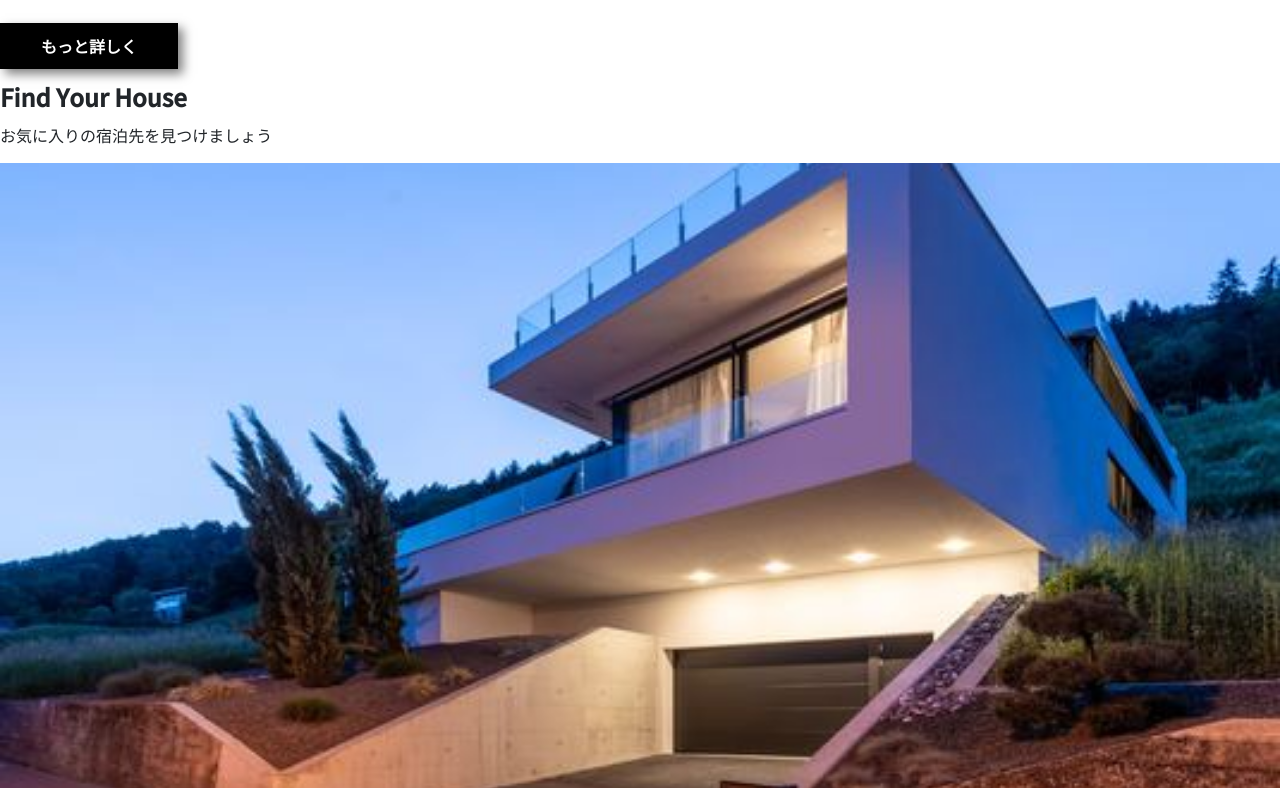
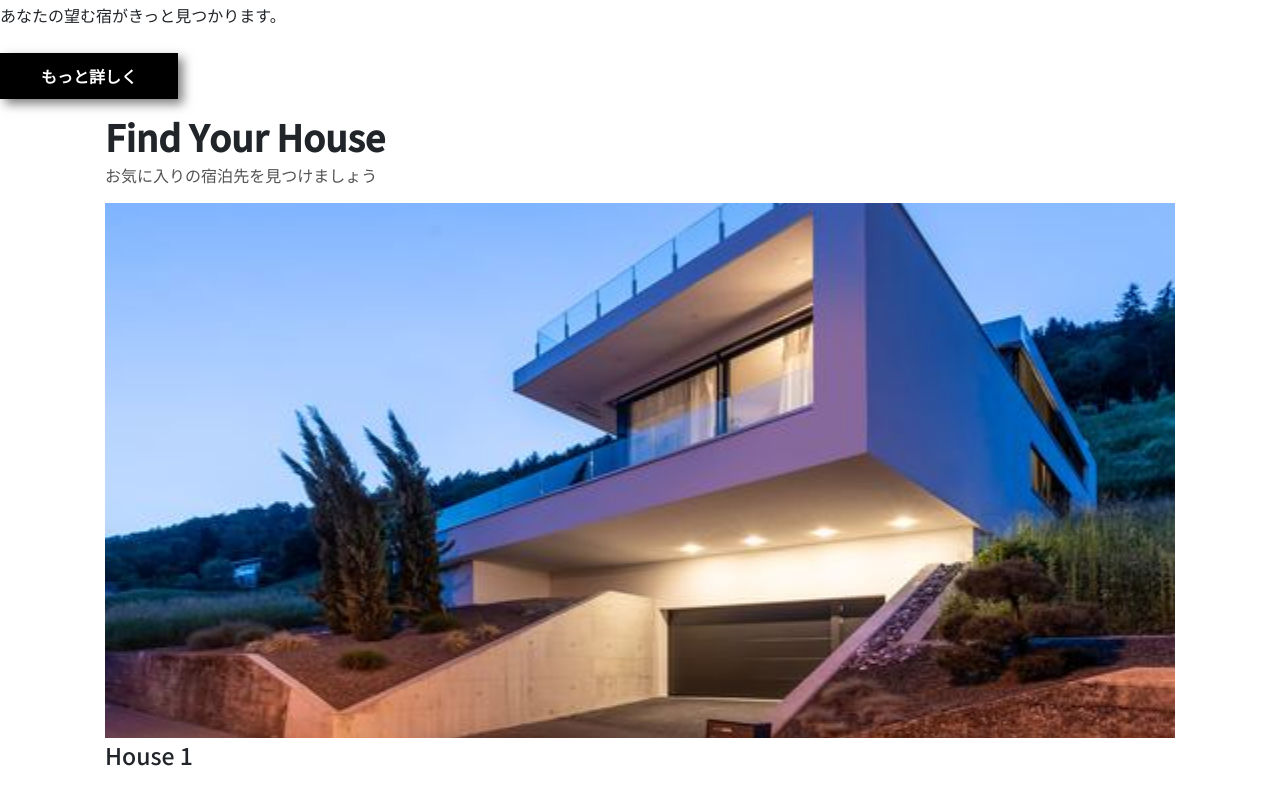
Before and after one commit to pepe0730/portfolio2, a plain HTML site: page index.html in a window 1280 px wide. Shown: the part 1392-2180 px from the top of the page. Drawn offline with Linux system fonts and the light colour scheme; a web font is replaced by a local one.

Commit message:
add houses section css

```diff
--- a/styles/breakpoints/_base.scss
+++ b/styles/breakpoints/_base.scss
@@ -39,3 +39,25 @@ img {
 	margin: 0 auto;
 	max-width: $contentMaxWidth;
 }
+.main-title {
+	@extend .font-lg;
+	font-weight: 600;
+	margin-bottom: 0;
+}
+.sub-title {
+	@extend .font-sm;
+	color: $cSubTitle;
+}
+.houses {
+	//プロパティの継承
+	@extend .content-width;
+
+	&__title {
+		@extend .font-lr;
+		@extend .mb-sm;
+	}
+
+	&__btn {
+		text-align: center;
+	}
+}
```
Also changed, not shown: styles/style.css, 1 other file.
